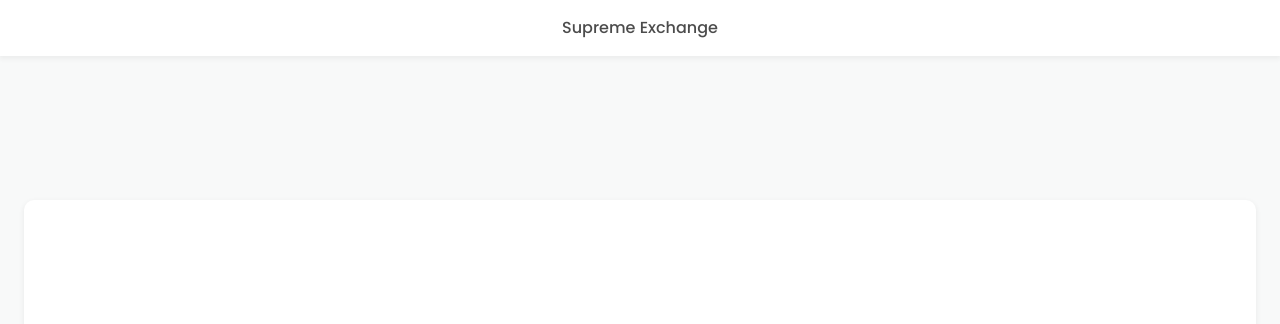
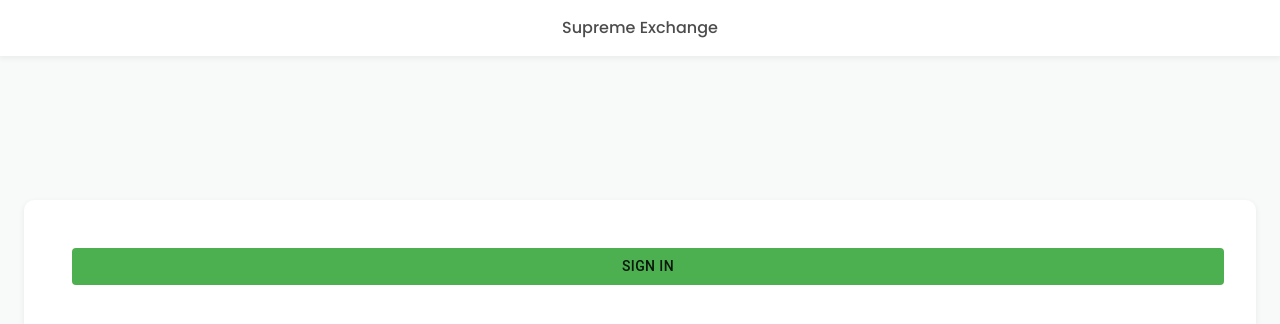
Before and after one commit to tjosepo/supreme-exchange, a React (Create React App) app: page / in a window 1280 px wide. Shown: the top 324 px of the page. Built offline with nearby package versions, Linux system fonts and the light colour scheme.

Commit message:
Sign In button complete

```diff
--- a/src/components/login/SignInPage.tsx
+++ b/src/components/login/SignInPage.tsx
@@ -1,17 +1,43 @@
-import { Button, Grid } from '@material-ui/core'
+import { Button,
+    createStyles,
+    makeStyles,
+    createMuiTheme,
+    ThemeProvider,
+    Theme,
+} from '@material-ui/core';
+import { green } from '@material-ui/core/colors'
 import Header from '../shared/Header';
 import Card2 from '../shared/Card2';
 import './style/SignInPage.css';
 
+const useStyles = makeStyles((theme: Theme) =>
+    createStyles({
+        margin: {
+            margin: theme.spacing(1),
+        }
+    }),
+);
+
+const theme = createMuiTheme({
+    palette: {
+      primary: green,
+    },
+  });
 
 export default function SignInPage(){
+    const classes = useStyles();
+
     return(
         <>
             <Header>
                 Supreme Exchange
             </Header>
             <Card2>
-
+                <ThemeProvider theme={theme}>
+                    <Button variant="contained" color="primary" disableElevation fullWidth className={classes.margin}>
+                        Sign In
+                    </Button>
+                </ThemeProvider>
             </Card2>
         </>
     );
--- a/src/components/shared/style/Card2.css
+++ b/src/components/shared/style/Card2.css
@@ -2,7 +2,7 @@
   background-color: var(--bg-light);
   box-shadow: var(--shadow-soft);
   border-radius: 10px;
-  padding: 160px;
+  padding: 40px;
   margin: 144px 24px 24px;
 }
 
```
